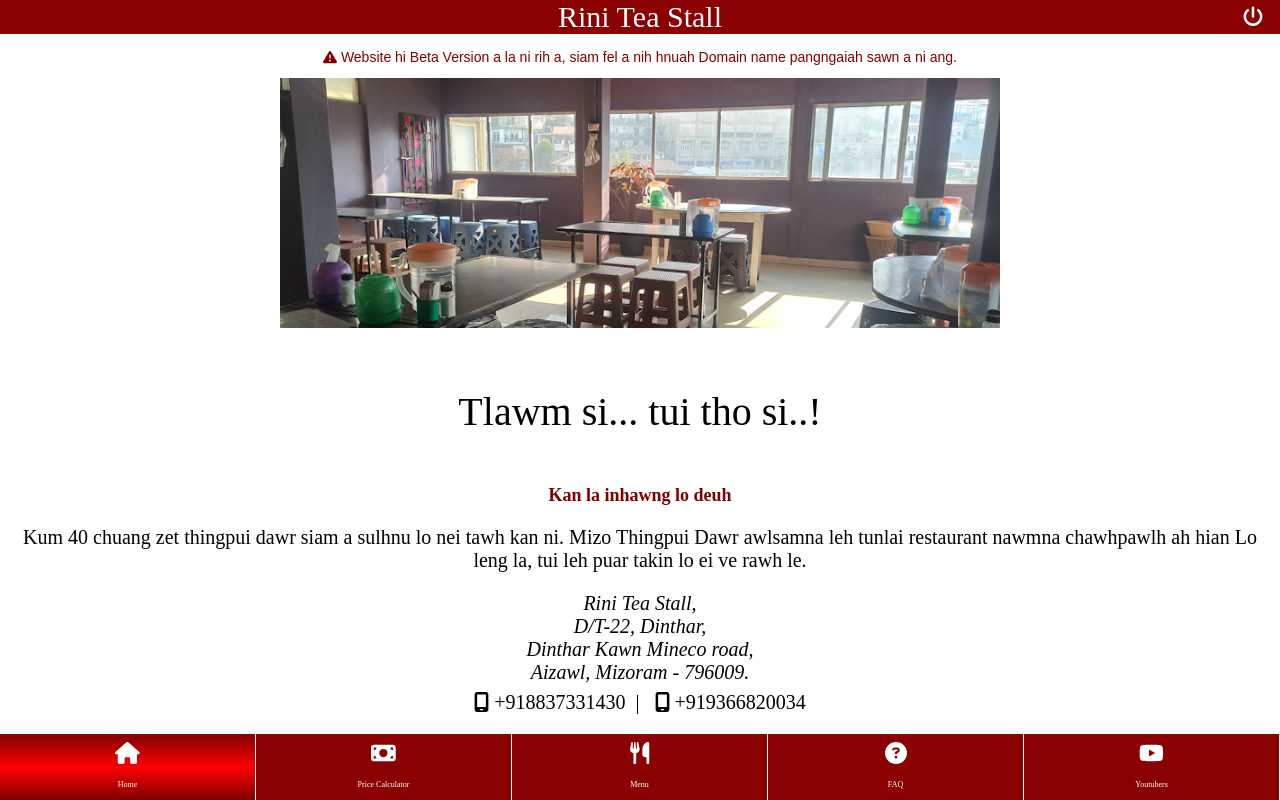
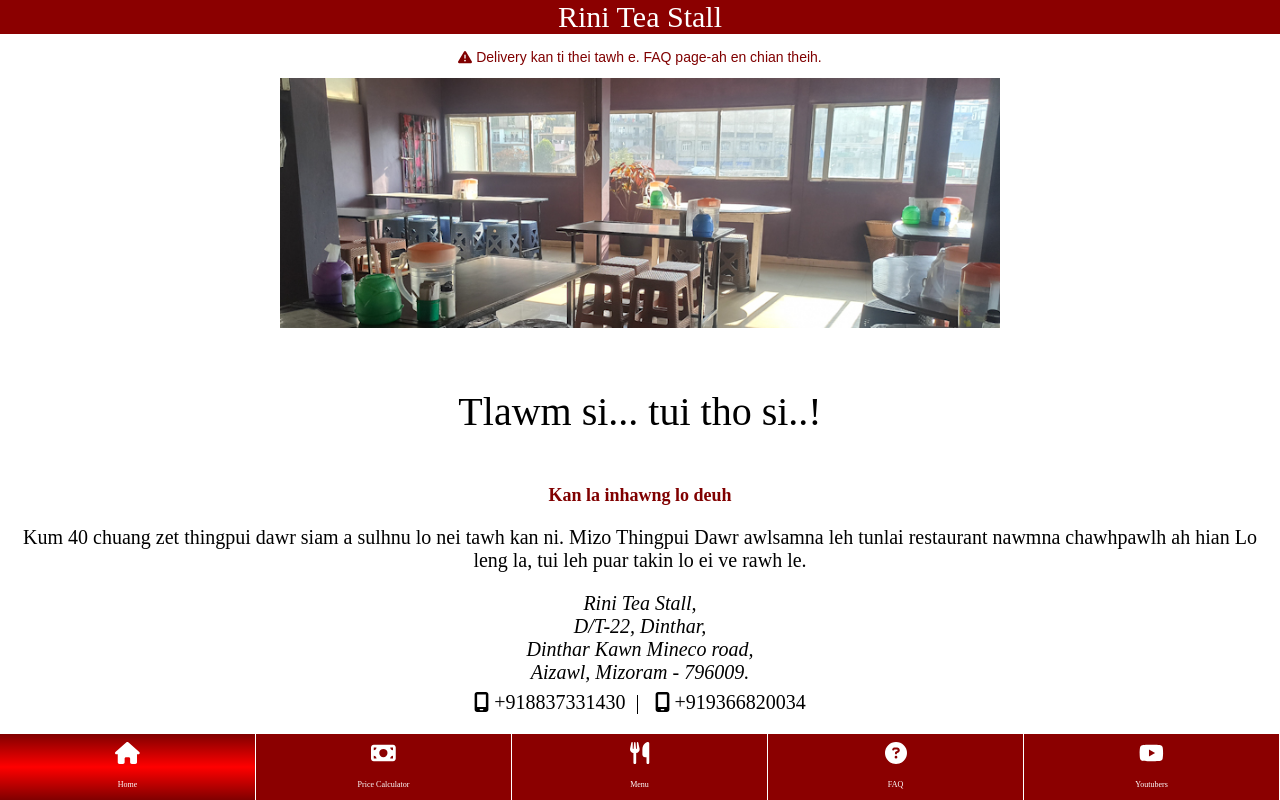
Before and after one commit to vlramnghaka/rini-tea-stall, a React (Vite) app: page / in a window 1280 px wide. Built offline with nearby package versions, Linux system fonts and the light colour scheme.

Commit message:
"Updating Delivery Status"

```diff
--- a/public/data/faq.json
+++ b/public/data/faq.json
@@ -1,6 +1,7 @@
 [
   {"Khawilaiah nge in awm?" : "Dinthar Kawn atang khan MINECO panna lamah tawi te lo chhuk la, kawng thlang lamah RINI TEA STALL tih inziak i hmu thuai mai ang"},
-  {"In deliver thei em?" : "Tunah rih chuan Home Delivery hi keimahni chuan kan la ti thei lo."},
+  {"In deliver thei em?" : "Aizawl khaw chhung tan delivery kan ti tan tawh e. Thawhlehni erawh Veng hlaah Delivery kan ti thei rih lo. Delivery kan duh rual thin avangin Phone hmanga in biak lawk phawt a tha awm e."},
+  {"Free Delivery a theih em?": "Kan Dawr atanga kan deliver-na hmun tur hlat dan azir leh kan order zat azirin a delivery fee a awmin a awm lo thei. Phone a biak hmasak phawt a tha awm e."},
   {"Taxi-in in deliver thei em?" : "Taxi rate customer lamin in chawi huam phawt chuan kan thawn thei a; amaherawhchu taxi hi a awm rêng loh avangin a tlai thei a, kan recommend ber lo."},
   {"Event atan Bulk Order a siam theih em?" : "Aw, theih e. Order chawpchilh lutuk leh hun tlem tawh lutuk chu kan la thei lo thung. Event hma chiah ni, darkar 16 tal a hma-ah order lawk theih a tha."},
   {"Eng Payment system nge in pawm?" : "Cash leh UPI payment kan dawng thei ve ve. Payment system dangte chu a remchang rih lo."},
--- a/public/data/home.json
+++ b/public/data/home.json
@@ -4,7 +4,7 @@
     "/img/banner2.jpg",
     "/img/banner3.jpg"
     ],
-  "announcement": "Website hi Beta Version a la ni rih a, siam fel a nih hnuah Domain name pangngaiah sawn a ni ang.",
+  "announcement": "Delivery kan ti thei tawh e. FAQ page-ah en chian theih.",
   "tagLine":"Tlawm si... tui tho si..!",
   "content":"Kum 40 chuang zet thingpui dawr siam a sulhnu lo nei tawh kan ni. Mizo Thingpui Dawr awlsamna leh tunlai restaurant nawmna chawhpawlh ah hian Lo leng la, tui leh puar takin lo ei ve rawh le.",
   "address": [
--- a/src/components/Header.tsx
+++ b/src/components/Header.tsx
@@ -1,16 +1,7 @@
-import { FontAwesomeIcon } from "@fortawesome/react-fontawesome";
-import { faPowerOff } from "@fortawesome/free-solid-svg-icons";
-
 const Header = () => {
-  const handlePowerClick = () => {
-    if(confirm("I apps ka close dawn nia?")){
-      window.close();
-    }
-  }
   return(
     <header>
       <span className="headings" lang="en">Rini Tea Stall</span>
-      <div className="quit" onClick={handlePowerClick}><FontAwesomeIcon icon={faPowerOff}/></div>
     </header>
   )
 }
```
